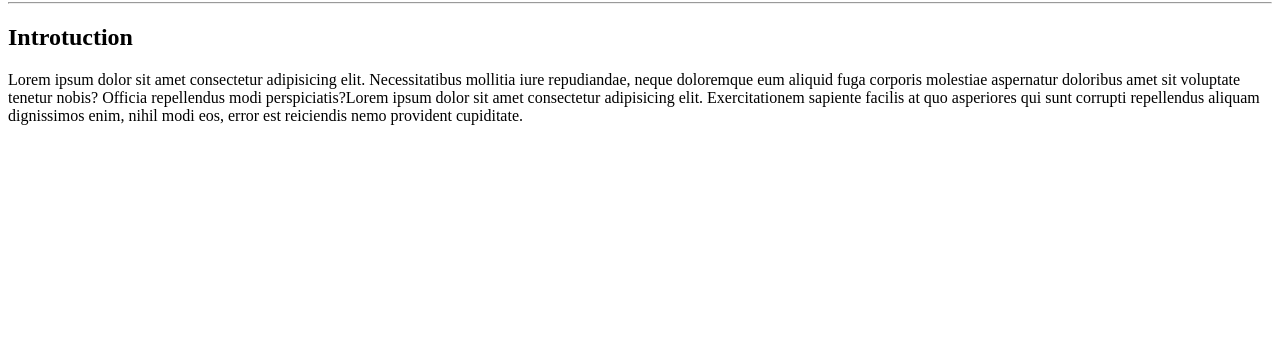
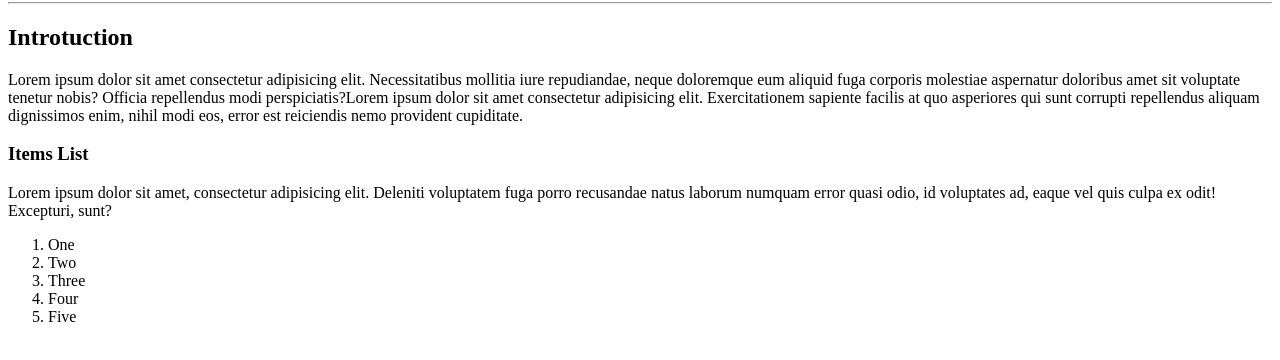
Before and after one commit to Zaplatynskyy/htmlcss-hello, a plain HTML site: page index.html in a window 1280 px wide. Shown: the part 78-438 px from the top of the page. Drawn offline with Linux system fonts and the light colour scheme.

Commit message:
add items list

```diff
--- a/index.html
+++ b/index.html
@@ -16,5 +16,17 @@
         <p>Lorem ipsum dolor sit amet consectetur adipisicing elit. Necessitatibus mollitia iure repudiandae, neque doloremque eum aliquid fuga corporis molestiae aspernatur doloribus amet sit voluptate tenetur nobis? Officia repellendus modi perspiciatis?Lorem ipsum dolor sit amet consectetur adipisicing elit. Exercitationem sapiente facilis at quo asperiores qui sunt corrupti repellendus aliquam dignissimos enim, nihil modi eos, error est reiciendis nemo provident cupiditate.</p>
     </div>
 
+    <div>
+        <h3>Items List</h3>
+        <p>Lorem ipsum dolor sit amet, consectetur adipisicing elit. Deleniti voluptatem fuga porro recusandae natus laborum numquam error quasi odio, id voluptates ad, eaque vel quis culpa ex odit! Excepturi, sunt?</p>
+        <ol>
+            <li>One</li>
+            <li>Two</li>
+            <li>Three</li>
+            <li>Four</li>
+            <li>Five</li>
+        </ol>
+    </div>
+
 </body>
 </html>
```
